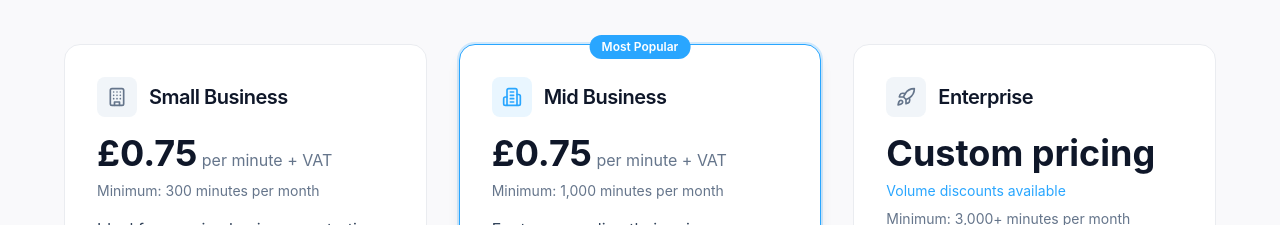
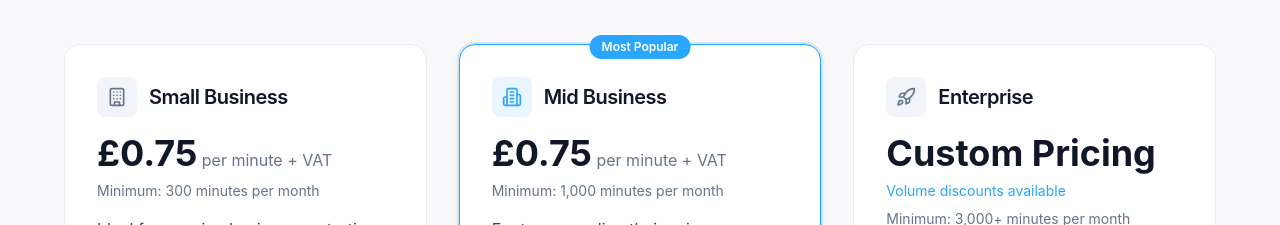
Before and after one commit to noorlight007/ai-rd1, a Next.js app: page / in a window 1280 px wide. Shown: the part 3440-3665 px from the top of the page. Built offline with nearby package versions, Linux system fonts and the light colour scheme; no server answers.

Commit message:
updated by Noor

```diff
--- a/src/components/Pricing.tsx
+++ b/src/components/Pricing.tsx
@@ -38,7 +38,7 @@ const pricingTiers = [
   {
     name: "Enterprise",
     icon: Rocket,
-    price: "Custom pricing",
+    price: "Custom Pricing",
     unit: "",
     description: "Tailored solutions for large-scale operations.",
     minimumMinutes: "3,000+ minutes per month",
```
